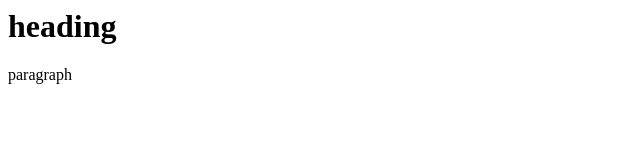
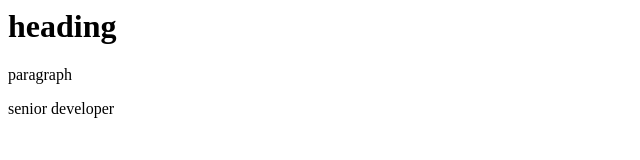
Before and after one commit to Heniloza/localrepo, a plain HTML site: page index.html in a window 1280 px wide. Shown: the whole page, without its empty margins (0-640 px from the left). Drawn offline with Linux system fonts and the light colour scheme.

Commit message:
new team added

```diff
--- a/index.html
+++ b/index.html
@@ -1,2 +1,3 @@
 <h1>heading </h1>
 <p>paragraph</p>
+<p>senior developer</p>
```
